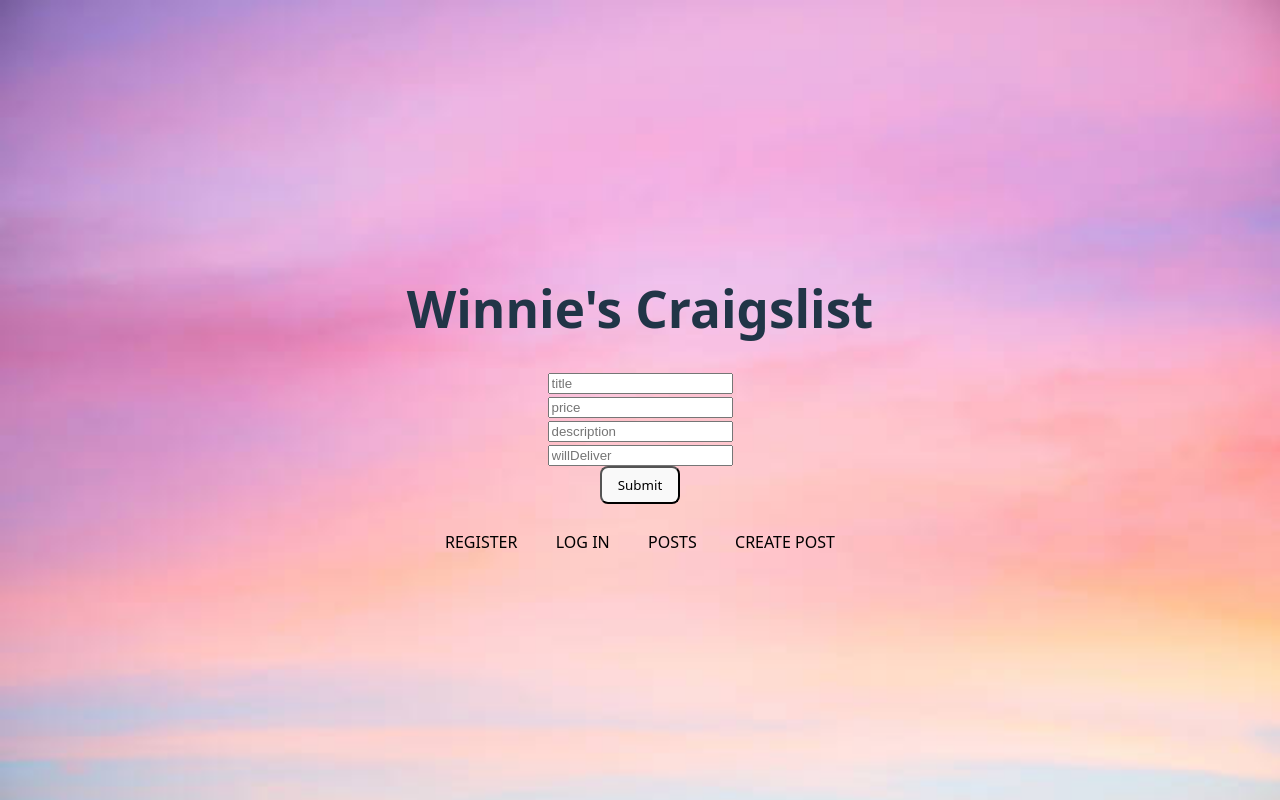
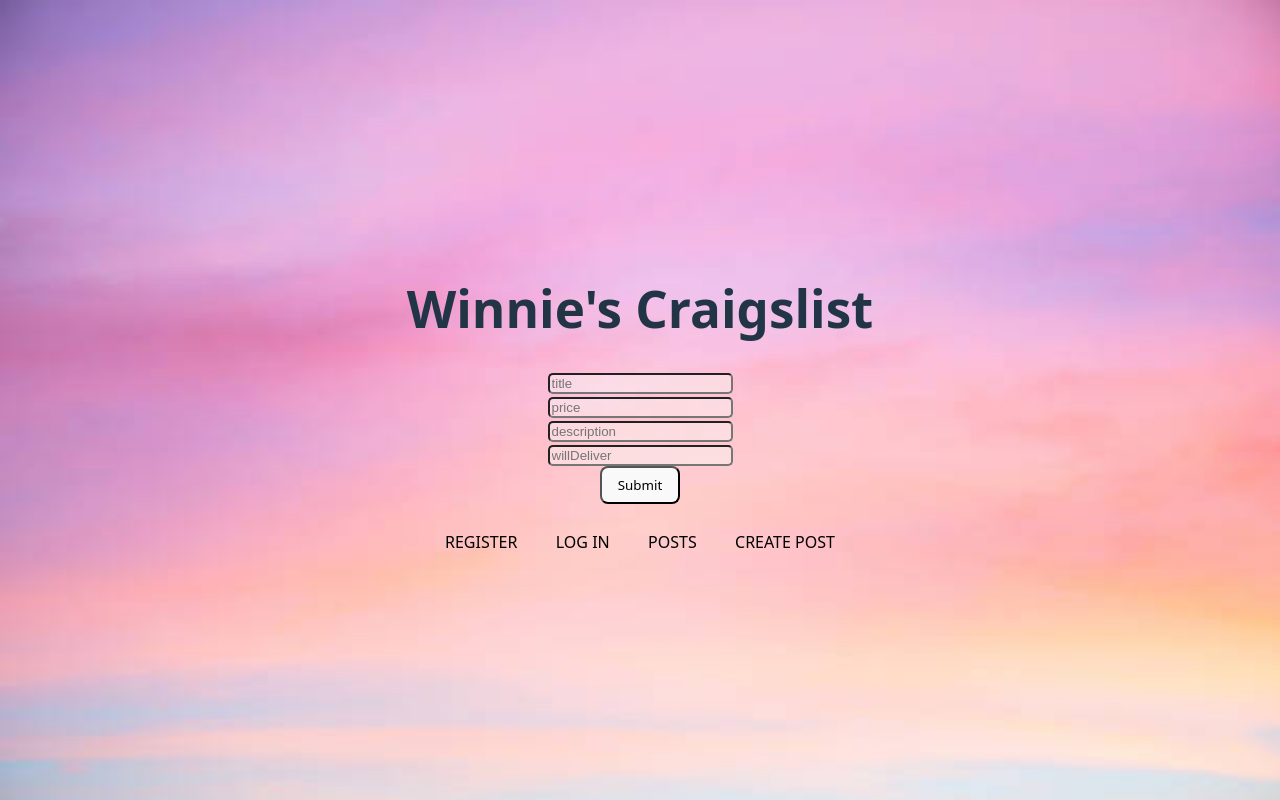
Before and after one commit to winniemei/Winnies-Craigslist, a React (Vite) app in the folder Craigslist/: page /createPost in a window 1280 px wide. Built offline with nearby package versions, Linux system fonts and the light colour scheme.

Commit message:
change form

```diff
--- a/Craigslist/src/components/CreatePost.jsx
+++ b/Craigslist/src/components/CreatePost.jsx
@@ -31,6 +31,7 @@ export default function CreatePost({ posts, setPosts, token }) {
             <form onSubmit={handleSubmit}>
                 {error && <p>{error}</p>}
                 <input
+                    className="inputField"
                     value={title}
                     type="text"
                     name="title"
@@ -38,6 +39,7 @@ export default function CreatePost({ posts, setPosts, token }) {
                     onChange={(e) => setTitle(e.target.value)}
                 /><br />
                 <input
+                    className="inputField"
                     value={price}
                     type="text"
                     name="price"
@@ -45,6 +47,7 @@ export default function CreatePost({ posts, setPosts, token }) {
                     onChange={(e) => setPrice(e.target.value)}
                 /><br />
                 <input
+                    className="inputField"
                     value={description}
                     type="text"
                     name="description"
@@ -52,6 +55,7 @@ export default function CreatePost({ posts, setPosts, token }) {
                     onChange={(e) => setDescription(e.target.value)}
                 /><br />
                 <input
+                    className="inputField"
                     value={willDeliver}
                     type="text"
                     name="willDeliver"
--- a/Craigslist/src/components/Login.jsx
+++ b/Craigslist/src/components/Login.jsx
@@ -57,10 +57,10 @@ export default function Login({ token, setToken }) {
             <div>
             <form className="formGroup">
                 <label>
-                    Username: <input value={username} onChange={(e) => setUsername(e.target.value)} />
+                    Username: <input className="inputField" value={username} onChange={(e) => setUsername(e.target.value)} />
                 </label><br />
                 <label>
-                    Password: <input value={password} onChange={(e) => setPassword(e.target.value)} />
+                    Password: <input className="inputField" value={password} onChange={(e) => setPassword(e.target.value)} />
                 </label>
                 <br></br>
                 <button type="button" onClick={handleClick}>Submit</button>
--- a/Craigslist/src/components/Register.jsx
+++ b/Craigslist/src/components/Register.jsx
@@ -43,10 +43,10 @@ export default function Register({token, setToken}) {
     <div className="formGroup">
     <form onSubmit ={handleSubmit}>
         <label>
-            Username: <input value={username} onChange={(e) => setUsername(e.target.value)}/>
+            Username: <input className="inputField" value={username} onChange={(e) => setUsername(e.target.value)}/>
         </label><br/>
         <label>
-            Password: <input value={password} onChange={(e) => setPassword(e.target.value)} />
+            Password: <input className="inputField" value={password} onChange={(e) => setPassword(e.target.value)} />
         </label>
         <br></br>
         <button>Submit</button>
--- a/Craigslist/src/index.css
+++ b/Craigslist/src/index.css
@@ -100,3 +100,8 @@ button:focus-visible {
   height: 20vh;
   border-radius: 20px;
 }
+
+.inputField {
+  background-color: rgb(252, 243, 243, .5);
+  border-radius: 5px;
+}
```
Lines whose indentation alone changed are shown as unchanged.
